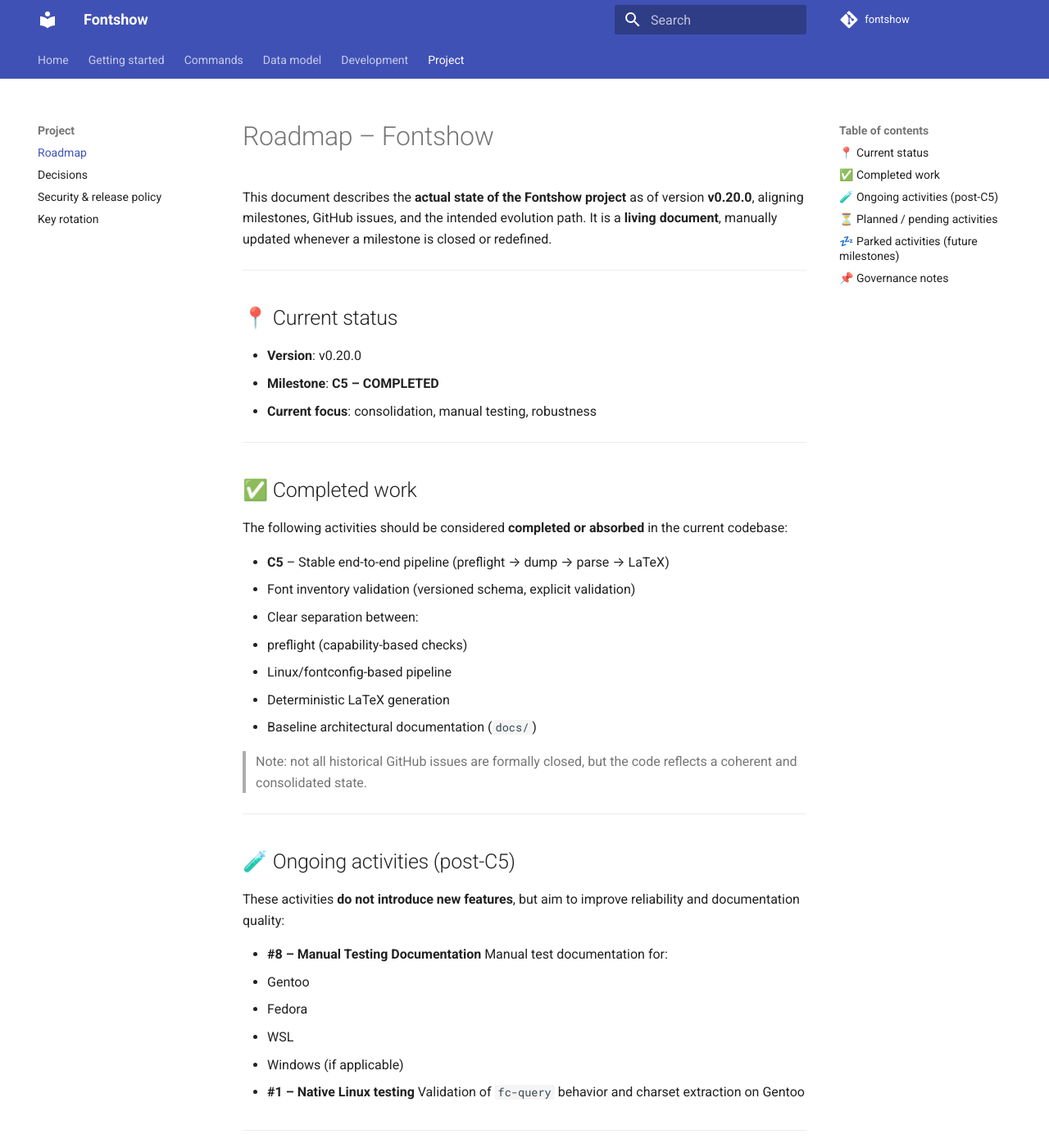
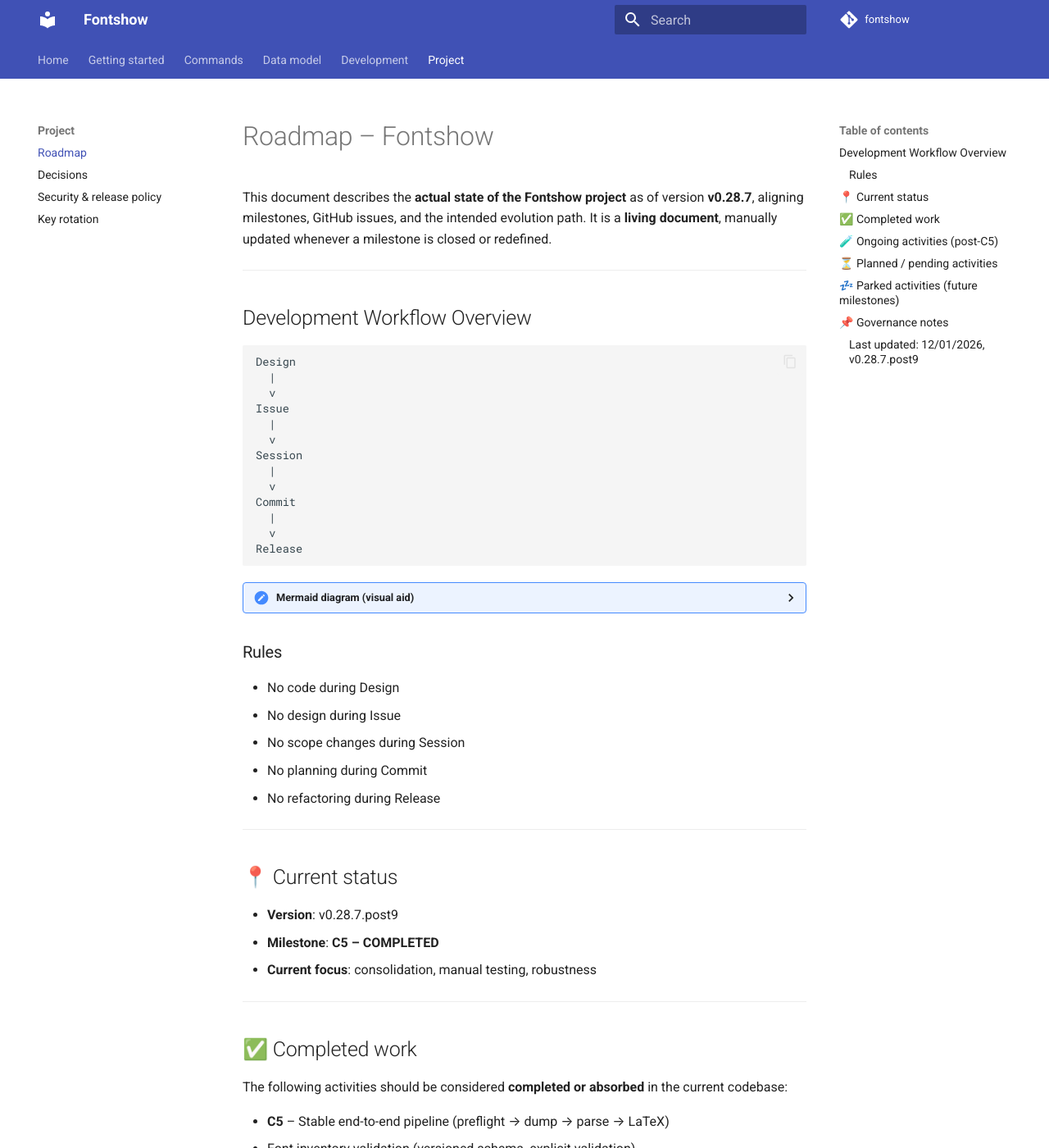
Before and after one commit to marco0560/Fontshow, an MkDocs documentation site: the page built from docs/roadmap.md, in a window 1280 px wide and 1400 px high. Shown: the whole window at 82% size. Built offline with MkDocs 1.6.1 and Material for MkDocs 9.7.7, drawn with Linux system fonts in a browser that asks for light colours; comment, search, counter and statistics services are not loaded; some of the changed text lies outside the part shown.

Commit message:
docs: added image to roadmap

````diff
--- a/docs/roadmap.md
+++ b/docs/roadmap.md
@@ -1,14 +1,58 @@
 # Roadmap – Fontshow
 
-This document describes the **actual state of the Fontshow project** as of version **v0.20.0**,
+This document describes the **actual state of the Fontshow project** as of version **v0.28.7**,
 aligning milestones, GitHub issues, and the intended evolution path.
 It is a **living document**, manually updated whenever a milestone is closed or redefined.
 
 ---
 
+## Development Workflow Overview
+
+```txt
+Design
+  |
+  v
+Issue
+  |
+  v
+Session
+  |
+  v
+Commit
+  |
+  v
+Release
+```
+
+<details>
+<summary>Mermaid diagram (visual aid)</summary>
+
+```mermaid
+flowchart TD
+    D["Design"]
+    I["Issue"]
+    S["Session"]
+    C["Commit"]
+    R["Release"]
+
+    D --> I --> S --> C --> R
+```
+
+</details>
+
+### Rules
+
+- No code during Design
+- No design during Issue
+- No scope changes during Session
+- No planning during Commit
+- No refactoring during Release
+
+---
+
 ## 📍 Current status
 
-- **Version**: v0.20.0
+- **Version**: v0.28.7.post9
 - **Milestone**: **C5 – COMPLETED**
 - **Current focus**: consolidation, manual testing, robustness
 
@@ -83,4 +127,4 @@
 
 ---
 
-*Last updated: post-C5, v0.20.0*
+### Last updated: 12/01/2026, v0.28.7.post9
````
